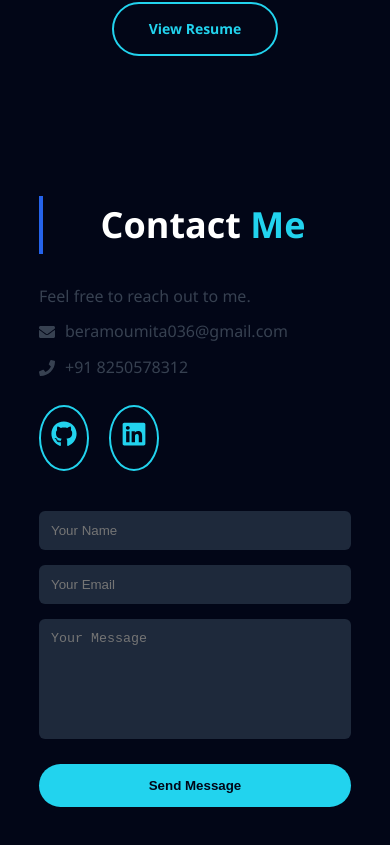
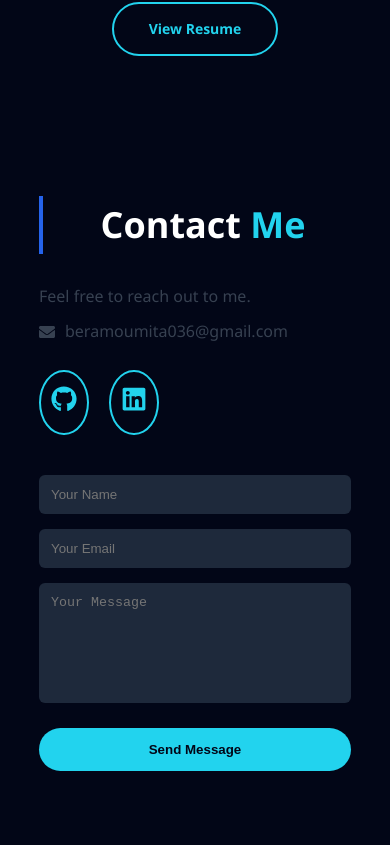
Before and after one commit to moumitaabera/portfolio, a Next.js app: page / in a window 390 px wide. Shown: the part 2945-3790 px from the top of the page. Built offline with nearby package versions, Linux system fonts and the light colour scheme.

Commit message:
Remove phone number from contact section

```diff
--- a/src/components/Contact.jsx
+++ b/src/components/Contact.jsx
@@ -1,7 +1,7 @@
 "use client";
 
 import emailjs from "emailjs-com";
-import { FaGithub, FaLinkedin, FaEnvelope, FaPhone } from "react-icons/fa";
+import { FaGithub, FaLinkedin, FaEnvelope, } from "react-icons/fa";
 
 export default function Contact() {
   const sendEmail = (e) => {
@@ -36,7 +36,6 @@ export default function Contact() {
 
           <div className="contact-info">
             <p><FaEnvelope /> beramoumita036@gmail.com</p>
-            <p><FaPhone /> +91 8250578312</p>
           </div>
 
           <div className="social-icons">
```
